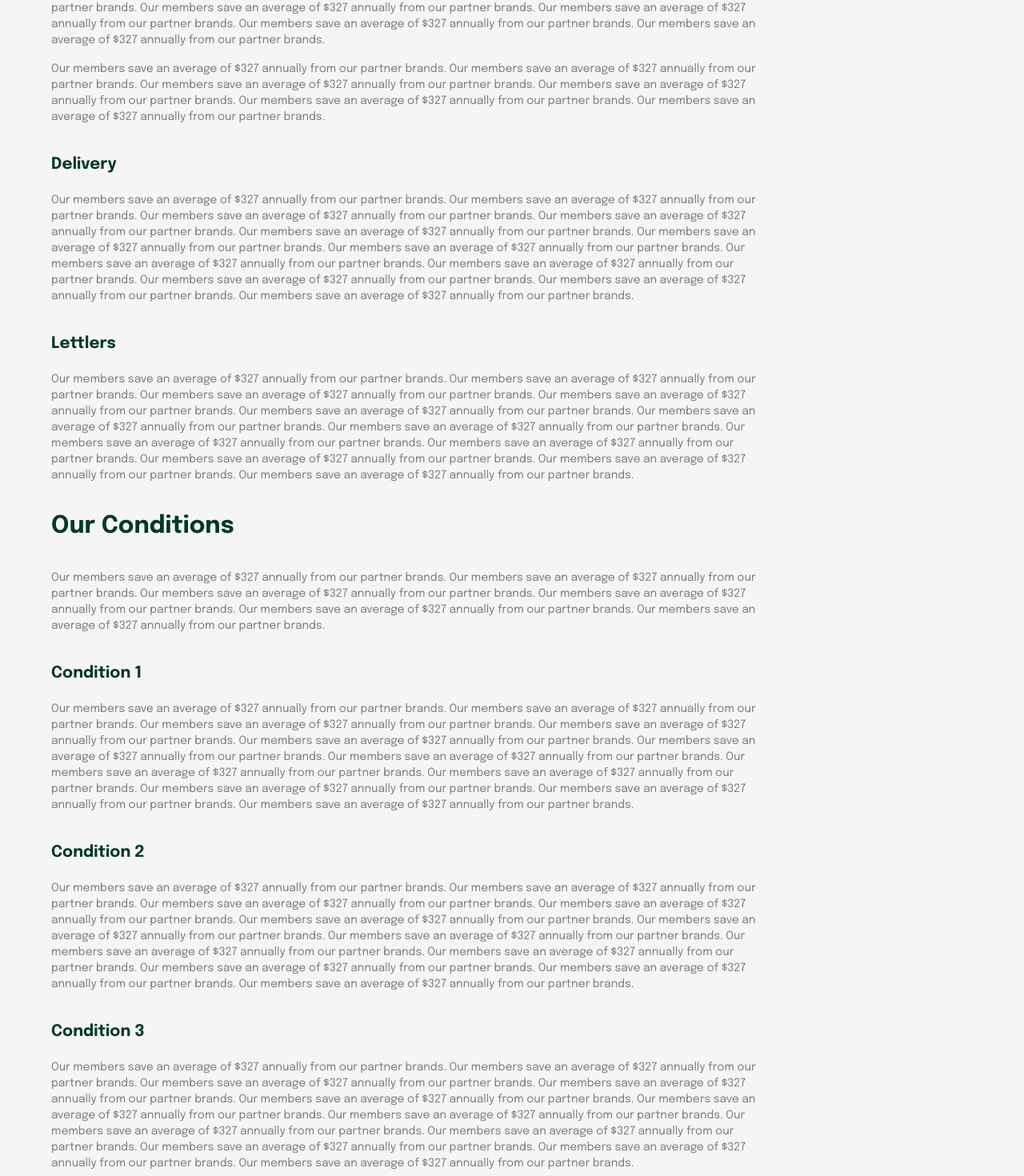
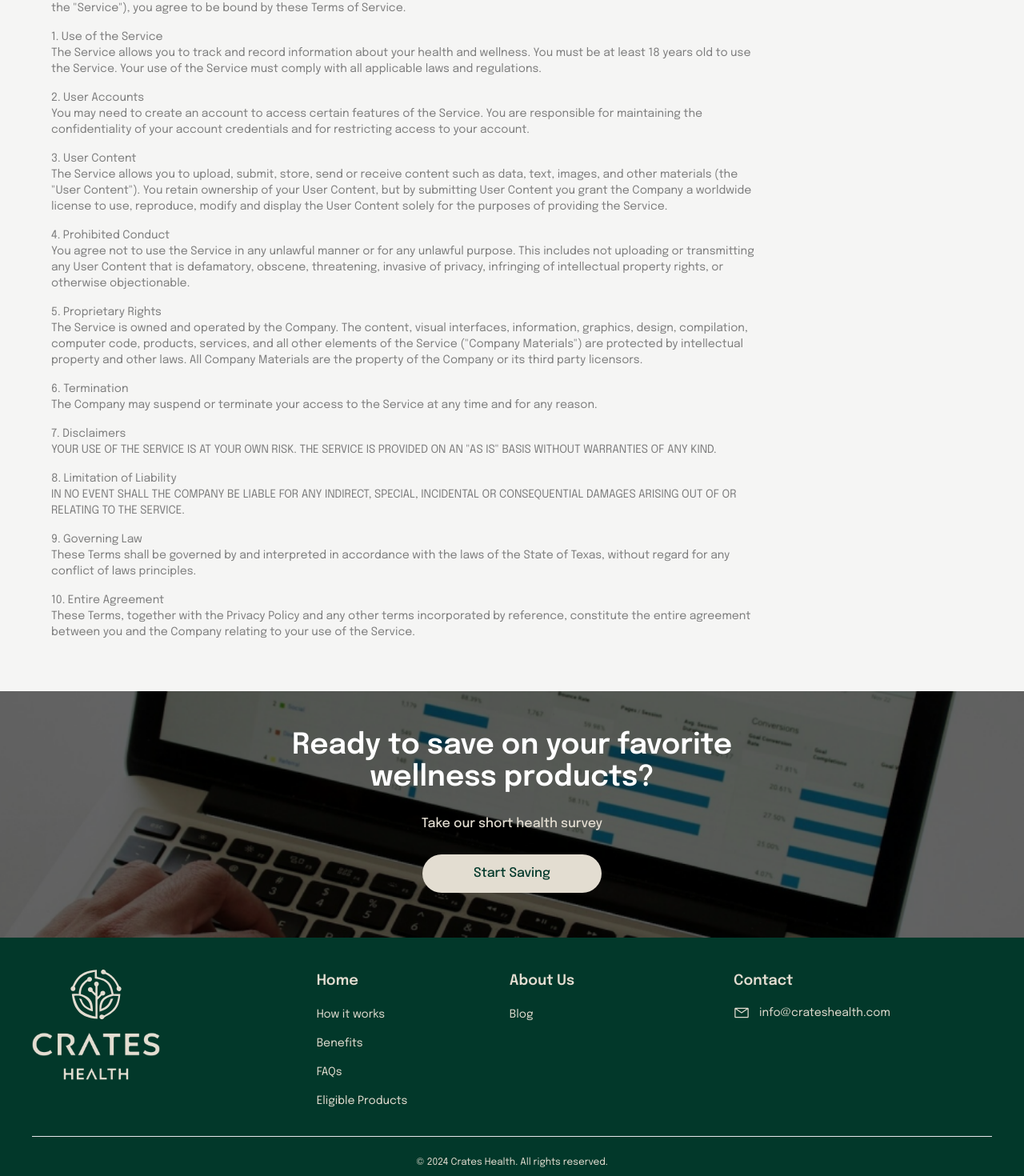
Before and after one commit to monetree/rabbit, a React (Vite) app: page /terms in a window 1280 px wide. Shown: the part 556-2026 px from the top of the page at 80% size. Built offline with nearby package versions, Linux system fonts and the light colour scheme; no server answers.

Commit message:
added landing

```diff
--- a/index.html
+++ b/index.html
@@ -4,7 +4,11 @@
     <meta charset="UTF-8" />
     <link rel="icon" type="image/svg+xml" href="/vite.svg" />
     <meta name="viewport" content="width=device-width, initial-scale=1.0" />
-    <title>Vite + React</title>
+    <title>Crates Health - Save on 30% Wellness</title>
+    <meta
+      name="description"
+      content="Unlock 30% savings on top wellness products with Crates Health. Effortlessly use your HSA/FSA dollars for smarter, cost-effective health choices."
+    />
     <link rel="preconnect" href="https://fonts.googleapis.com" />
     <link rel="preconnect" href="https://fonts.gstatic.com" crossorigin />
     <link
--- a/src/components/privacy/Content.jsx
+++ b/src/components/privacy/Content.jsx
@@ -3,73 +3,100 @@ import React from "react";
 const Content = () => {
   return (
     <div className="p-4 w-4/5 space-y-9 lg:p-16 max-lg:w-full text-selfGray">
-      <div>
-        <h2 className="text-xl font-bold my-5 text-darkGreen">Title 1</h2>
-        <div className="text-sm">
-          Our members save an average of $327 annually from our partner brands.
-          Our members save an average of $327 annually from our partner brands.
-          Our members save an average of $327 annually from our partner brands.
-          Our members save an average of $327 annually from our partner brands.
-          Our members save an average of $327 annually from our partner brands.
-          Our members save an average of $327 annually from our partner brands.
-          Our members save an average of $327 annually from our partner brands.
-          Our members save an average of $327 annually from our partner brands.
-          Our members save an average of $327 annually from our partner brands.
-          Our members save an average of $327 annually from our partner brands.
-          Our members save an average of $327 annually from our partner brands.
-          Our members save an average of $327 annually from our partner brands.
-        </div>
+      <div className="text-3xl font-bold text-darkGreen">Privacy Policy </div>
+      <div className="space-y-2">
+        <p className="text-sm">
+          This Privacy Policy describes how Crates Health Inc. (the "Company")
+          collects, uses, and shares information about you when you use our
+          website at crateshealth.com and our mobile application (collectively,
+          the "Services").
+        </p>
       </div>
-      <div>
-        <h2 className="text-xl font-bold my-5 text-darkGreen">Title 2</h2>
-        <div className="text-sm">
-          Our members save an average of $327 annually from our partner brands.
-          Our members save an average of $327 annually from our partner brands.
-          Our members save an average of $327 annually from our partner brands.
-          Our members save an average of $327 annually from our partner brands.
-          Our members save an average of $327 annually from our partner brands.
-          Our members save an average of $327 annually from our partner brands.
-          Our members save an average of $327 annually from our partner brands.
-          Our members save an average of $327 annually from our partner brands.
-          Our members save an average of $327 annually from our partner brands.
-          Our members save an average of $327 annually from our partner brands.
-          Our members save an average of $327 annually from our partner brands.
-          Our members save an average of $327 annually from our partner brands.
-        </div>
+
+      <div className="space-y-2">
+        <p className="text-sm">Information We Collect</p>
+        <p className="text-sm">
+          This Privacy Policy describes how Crates Health Inc. (the "Company")
+          collects, uses, and shares information about you when you use our
+          website at crateshealth.com and our mobile application (collectively,
+          the "Services").
+        </p>
+
+        <p className="text-sm">
+          We may also collect other information that does not reveal your
+          specific identity or does not directly relate to an identifiable
+          individual, such as:
+        </p>
       </div>
-      <div>
-        <h2 className="text-xl font-bold my-5 text-darkGreen">Title 3</h2>
-        <div className="text-sm">
-          Our members save an average of $327 annually from our partner brands.
-          Our members save an average of $327 annually from our partner brands.
-          Our members save an average of $327 annually from our partner brands.
-          Our members save an average of $327 annually from our partner brands.
-          Our members save an average of $327 annually from our partner brands.
-          Our members save an average of $327 annually from our partner brands.
-          Our members save an average of $327 annually from our partner brands.
-          Our members save an average of $327 annually from our partner brands.
-          Our members save an average of $327 annually from our partner brands.
-          Our members save an average of $327 annually from our partner brands.
-          Our members save an average of $327 annually from our partner brands.
-          Our members save an average of $327 annually from our partner brands.
-        </div>
+
+      <div className="space-y-2">
+        <ul className="text-sm">
+          <li>- Browser and device information</li>
+          <li>- Respond to your inquiries and provide customer support</li>
+          <li>- Usage data</li>
+          <li>
+            - Information collected through cookies and other tracking
+            technologies
+          </li>
+        </ul>
       </div>
-      <div>
-        <h2 className="text-xl font-bold my-5 text-darkGreen">Title 4</h2>
-        <div className="text-sm">
-          Our members save an average of $327 annually from our partner brands.
-          Our members save an average of $327 annually from our partner brands.
-          Our members save an average of $327 annually from our partner brands.
-          Our members save an average of $327 annually from our partner brands.
-          Our members save an average of $327 annually from our partner brands.
-          Our members save an average of $327 annually from our partner brands.
-          Our members save an average of $327 annually from our partner brands.
-          Our members save an average of $327 annually from our partner brands.
-          Our members save an average of $327 annually from our partner brands.
-          Our members save an average of $327 annually from our partner brands.
-          Our members save an average of $327 annually from our partner brands.
-          Our members save an average of $327 annually from our partner brands.
-        </div>
+
+      <div className="space-y-2">
+        <p className="text-sm">How We Use Your Information</p>
+        <h6 className="text-sm">We may use the information we collect to:</h6>
+        <ul className="text-sm">
+          <li>- Provide, maintain, and improve the Services</li>
+          <li>- Respond to your inquiries and provide customer support</li>
+          <li>- Analyze how the Services are accessed, used, or perform</li>
+          <li>- Personalize and tailor your experience with the Services</li>
+        </ul>
+
+        <p className="text-sm">
+          We may share your Personal Information with third party service
+          providers that assist with our operations. We may also share your
+          information as required by law or to protect our rights.
+        </p>
+      </div>
+
+      <div className="space-y-4">
+        <p className="text-sm">Data Retention</p>
+        <p className="text-sm">
+          We retain your Personal Information for as long as necessary to
+          provide the Services and for legitimate and essential business
+          purposes such as maintaining business records.
+        </p>
+
+        <p className="text-sm">User Rights</p>
+        <p className="text-sm">
+          You may have certain rights in relation to your Personal Information,
+          such as rights to access, correct, delete, or object to the processing
+          of your information.
+        </p>
+
+        <p className="text-sm">Data Security</p>
+        <p className="text-sm">
+          We implement reasonable security measures to protect the security of
+          your information. However, no system is impenetrable, and we cannot
+          guarantee the security of systems.
+        </p>
+
+        <p className="text-sm">Children's Privacy</p>
+        <p className="text-sm">
+          We do not knowingly collect information from children under the age of
+          13 through the Services.
+        </p>
+
+        <p className="text-sm">Changes to this Privacy Policy</p>
+        <p className="text-sm">
+          We may modify this Privacy Policy at any time.
+        </p>
+        <p className="text-sm">Contact Us</p>
+
+        <p className="text-sm">
+          If you have any questions or concerns about this policy, please
+          contact us at <span className="underline">info@crateshealth.com</span>
+          .
+        </p>
       </div>
     </div>
   );
--- a/src/components/terms/Content.jsx
+++ b/src/components/terms/Content.jsx
@@ -3,120 +3,99 @@ import React from "react";
 const Content = () => {
   return (
     <div className="p-4 w-4/5 space-y-9 lg:p-16 max-lg:w-full text-selfGray">
-      <div className="text-3xl font-bold text-darkGreen">Our Terms</div>
+      <div className="text-3xl font-bold text-darkGreen">Terms of Service</div>
       <div className="space-y-4">
         <p className="text-sm">
-          Our members save an average of $327 annually from our partner brands.
-          Our members save an average of $327 annually from our partner brands.
-          Our members save an average of $327 annually from our partner brands.
-          Our members save an average of $327 annually from our partner brands.
-          Our members save an average of $327 annually from our partner brands.
-          Our members save an average of $327 annually from our partner brands.
+          Welcome to Crates Health Inc. (the "Company"). By using our website at
+          crateshealth.com or our mobile application (collectively the
+          "Service"), you agree to be bound by these Terms of Service.
         </p>
+        <div>
+          <p className="text-sm">1. Use of the Service</p>
           <p className="text-sm">
-          Our members save an average of $327 annually from our partner brands.
-          Our members save an average of $327 annually from our partner brands.
-          Our members save an average of $327 annually from our partner brands.
-          Our members save an average of $327 annually from our partner brands.
-          Our members save an average of $327 annually from our partner brands.
-          Our members save an average of $327 annually from our partner brands.
+            The Service allows you to track and record information about your
+            health and wellness. You must be at least 18 years old to use the
+            Service. Your use of the Service must comply with all applicable
+            laws and regulations.
           </p>
         </div>
         <div>
-        <h2 className="text-xl font-bold my-5 text-darkGreen">Delivery</h2>
-        <div className="text-sm">
-          Our members save an average of $327 annually from our partner brands.
-          Our members save an average of $327 annually from our partner brands.
-          Our members save an average of $327 annually from our partner brands.
-          Our members save an average of $327 annually from our partner brands.
-          Our members save an average of $327 annually from our partner brands.
-          Our members save an average of $327 annually from our partner brands.
-          Our members save an average of $327 annually from our partner brands.
-          Our members save an average of $327 annually from our partner brands.
-          Our members save an average of $327 annually from our partner brands.
-          Our members save an average of $327 annually from our partner brands.
-          Our members save an average of $327 annually from our partner brands.
-          Our members save an average of $327 annually from our partner brands.
-        </div>
-      </div>
-      <div>
-        <h2 className="text-xl font-bold my-5 text-darkGreen">Lettlers</h2>
-        <div className="text-sm">
-          Our members save an average of $327 annually from our partner brands.
-          Our members save an average of $327 annually from our partner brands.
-          Our members save an average of $327 annually from our partner brands.
-          Our members save an average of $327 annually from our partner brands.
-          Our members save an average of $327 annually from our partner brands.
-          Our members save an average of $327 annually from our partner brands.
-          Our members save an average of $327 annually from our partner brands.
-          Our members save an average of $327 annually from our partner brands.
-          Our members save an average of $327 annually from our partner brands.
-          Our members save an average of $327 annually from our partner brands.
-          Our members save an average of $327 annually from our partner brands.
-          Our members save an average of $327 annually from our partner brands.
-        </div>
-      </div>
-
-      <div className="text-3xl font-bold text-darkGreen">Our Conditions</div>
-      <div className="space-y-4">
+          <p className="text-sm">2. User Accounts</p>
           <p className="text-sm">
-          Our members save an average of $327 annually from our partner brands.
-          Our members save an average of $327 annually from our partner brands.
-          Our members save an average of $327 annually from our partner brands.
-          Our members save an average of $327 annually from our partner brands.
-          Our members save an average of $327 annually from our partner brands.
-          Our members save an average of $327 annually from our partner brands.
+            You may need to create an account to access certain features of the
+            Service. You are responsible for maintaining the confidentiality of
+            your account credentials and for restricting access to your account.
           </p>
         </div>
         <div>
-        <h2 className="text-xl font-bold my-5 text-darkGreen">Condition 1</h2>
-        <div className="text-sm">
-          Our members save an average of $327 annually from our partner brands.
-          Our members save an average of $327 annually from our partner brands.
-          Our members save an average of $327 annually from our partner brands.
-          Our members save an average of $327 annually from our partner brands.
-          Our members save an average of $327 annually from our partner brands.
-          Our members save an average of $327 annually from our partner brands.
-          Our members save an average of $327 annually from our partner brands.
-          Our members save an average of $327 annually from our partner brands.
-          Our members save an average of $327 annually from our partner brands.
-          Our members save an average of $327 annually from our partner brands.
-          Our members save an average of $327 annually from our partner brands.
-          Our members save an average of $327 annually from our partner brands.
-        </div>
-      </div>
+          <p className="text-sm">3. User Content </p>
+          <p className="text-sm">
+            The Service allows you to upload, submit, store, send or receive
+            content such as data, text, images, and other materials (the "User
+            Content"). You retain ownership of your User Content, but by
+            submitting User Content you grant the Company a worldwide license to
+            use, reproduce, modify and display the User Content solely for the
+            purposes of providing the Service.
+          </p>
+        </div>{" "}
         <div>
-        <h2 className="text-xl font-bold my-5 text-darkGreen">Condition 2</h2>
-        <div className="text-sm">
-          Our members save an average of $327 annually from our partner brands.
-          Our members save an average of $327 annually from our partner brands.
-          Our members save an average of $327 annually from our partner brands.
-          Our members save an average of $327 annually from our partner brands.
-          Our members save an average of $327 annually from our partner brands.
-          Our members save an average of $327 annually from our partner brands.
-          Our members save an average of $327 annually from our partner brands.
-          Our members save an average of $327 annually from our partner brands.
-          Our members save an average of $327 annually from our partner brands.
-          Our members save an average of $327 annually from our partner brands.
-          Our members save an average of $327 annually from our partner brands.
-          Our members save an average of $327 annually from our partner brands.
-        </div>
-      </div>
+          <p className="text-sm">4. Prohibited Conduct</p>
+          <p className="text-sm">
+            You agree not to use the Service in any unlawful manner or for any
+            unlawful purpose. This includes not uploading or transmitting any
+            User Content that is defamatory, obscene, threatening, invasive of
+            privacy, infringing of intellectual property rights, or otherwise
+            objectionable.
+          </p>
+        </div>{" "}
         <div>
-        <h2 className="text-xl font-bold my-5 text-darkGreen">Condition 3</h2>
-        <div className="text-sm">
-          Our members save an average of $327 annually from our partner brands.
-          Our members save an average of $327 annually from our partner brands.
-          Our members save an average of $327 annually from our partner brands.
-          Our members save an average of $327 annually from our partner brands.
-          Our members save an average of $327 annually from our partner brands.
-          Our members save an average of $327 annually from our partner brands.
-          Our members save an average of $327 annually from our partner brands.
-          Our members save an average of $327 annually from our partner brands.
-          Our members save an average of $327 annually from our partner brands.
-          Our members save an average of $327 annually from our partner brands.
-          Our members save an average of $327 annually from our partner brands.
-          Our members save an average of $327 annually from our partner brands.
+          <p className="text-sm">5. Proprietary Rights</p>
+          <p className="text-sm">
+            The Service is owned and operated by the Company. The content,
+            visual interfaces, information, graphics, design, compilation,
+            computer code, products, services, and all other elements of the
+            Service ("Company Materials") are protected by intellectual property
+            and other laws. All Company Materials are the property of the
+            Company or its third party licensors.
+          </p>
+        </div>{" "}
+        <div>
+          <p className="text-sm">6. Termination</p>
+          <p className="text-sm">
+            The Company may suspend or terminate your access to the Service at
+            any time and for any reason.
+          </p>
+        </div>{" "}
+        <div>
+          <p className="text-sm">7. Disclaimers</p>
+          <p className="text-sm">
+            YOUR USE OF THE SERVICE IS AT YOUR OWN RISK. THE SERVICE IS PROVIDED
+            ON AN "AS IS" BASIS WITHOUT WARRANTIES OF ANY KIND.
+          </p>
+        </div>{" "}
+        <div>
+          <p className="text-sm">8. Limitation of Liability</p>
+          <p className="text-sm">
+            IN NO EVENT SHALL THE COMPANY BE LIABLE FOR ANY INDIRECT, SPECIAL,
+            INCIDENTAL OR CONSEQUENTIAL DAMAGES ARISING OUT OF OR RELATING TO
+            THE SERVICE.
+          </p>
+        </div>{" "}
+        <div>
+          <p className="text-sm">9. Governing Law</p>
+          <p className="text-sm">
+            These Terms shall be governed by and interpreted in accordance with
+            the laws of the State of Texas, without regard for any conflict of
+            laws principles.
+          </p>
+        </div>{" "}
+        <div>
+          <p className="text-sm">10. Entire Agreement</p>
+          <p className="text-sm">
+            These Terms, together with the Privacy Policy and any other terms
+            incorporated by reference, constitute the entire agreement between
+            you and the Company relating to your use of the Service.
+          </p>
         </div>
       </div>
     </div>
```
Also changed, not shown: src/components/Faqs.jsx (+4 -11 lines), public/vite.svg (added), src/assets/tmpoyqs81_a.png (added). Lines whose indentation alone changed are shown as unchanged.
